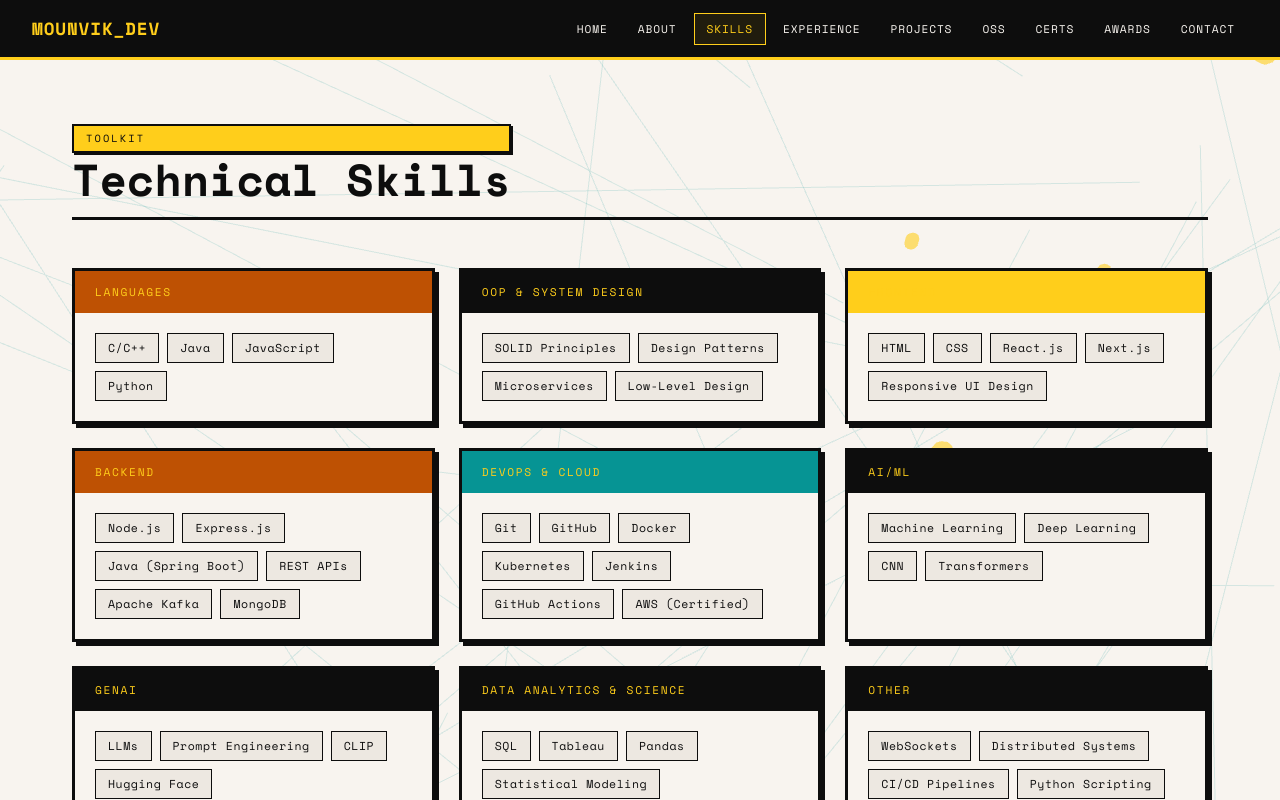
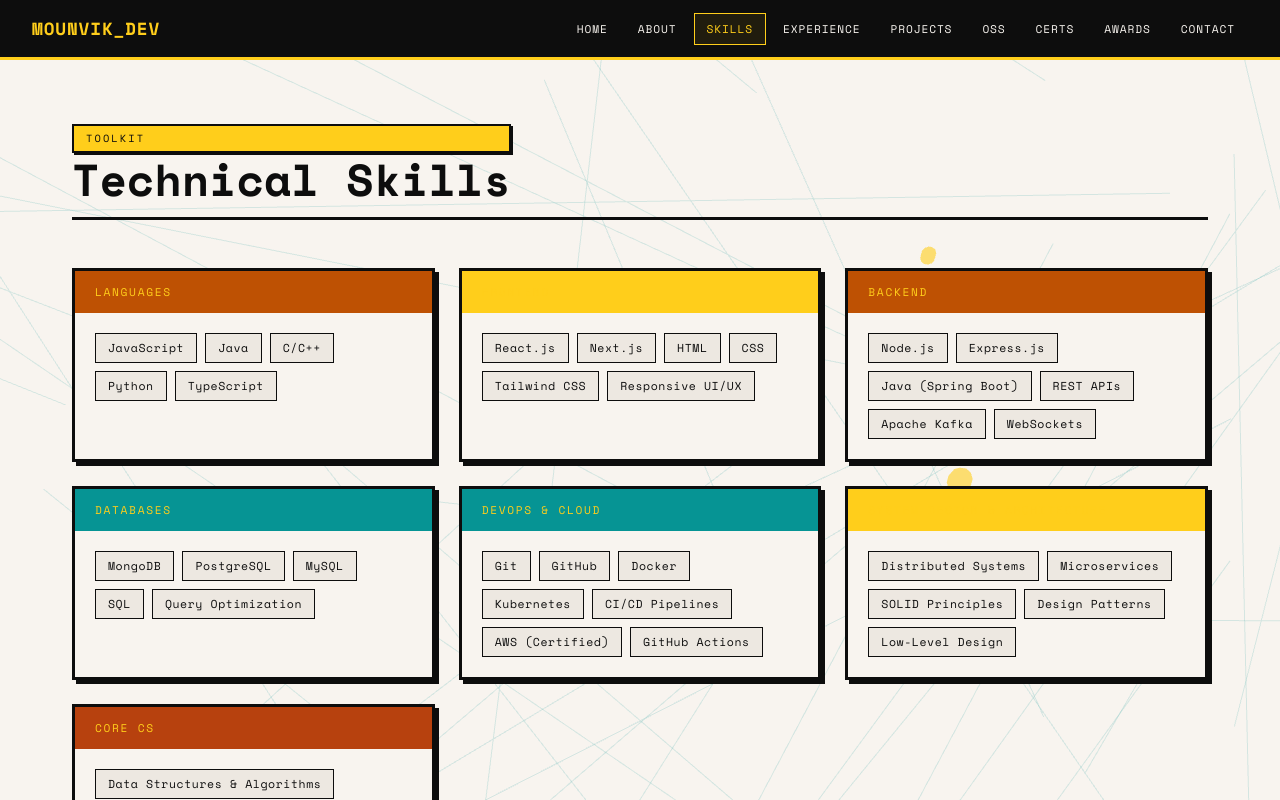
Before and after one commit to mounvikkarnati-del/mounvik-portfolio, a React (Create React App) app: page /skills in a window 1280 px wide. Shown: the top 800 px of the page. Built offline with nearby package versions, Linux system fonts and the light colour scheme.

Commit message:
Revise resume.js for Full Stack Developer profile
Updated personal details, skills, and experience to reflect a focus on Full Stack development. Removed research section and adjusted achievements for clarity.

```diff
--- a/src/data/resume.js
+++ b/src/data/resume.js
@@ -1,63 +1,63 @@
 export const personal = {
   name: "Mounvik Karnati",
-  title: "Software Engineer & AI/ML Researcher",
-  tagline: "Building systems that scale. Researching models that matter.",
+  title: "Full Stack Developer / Software Engineer",
+  tagline: "Building scalable web applications, REST APIs, and reliable backend systems.",
   email: "mounvikkarnati06@gmail.com",
   phone: "+91-9515467198",
   linkedin: "https://in.linkedin.com/in/mounvikkarnati",
   github: "https://github.com/mounvikkarnati",
   portfolio: "https://mounvikkarnati.22web.org",
   summary:
-    "Computer Science undergraduate with strong foundations in software engineering, AI/ML, data analytics, and distributed systems. Experienced in building scalable applications, conducting research, and solving real-world problems through development, Data Science and machine learning. Quick learner with a passion for innovation, high-performance systems, and impactful technology across fintech, AI, and software domains.",
+    "Computer Science undergraduate with strong foundations in Full Stack development, backend architecture, and distributed systems. Experienced in building scalable MERN and Java Spring Boot applications, designing RESTful APIs, and solving real-world engineering problems across fintech and web platforms. Strong in data structures, algorithms, and system design. Quick learner with a passion for clean code, high-performance systems, and impactful software across fintech and web domains.",
 };
 
 export const education = {
   degree: "B.Tech – Computer Science & Engineering",
   institution: "Vellore Institute of Technology – AP, Andhra Pradesh",
   duration: "Sep 2023 – May 2027 (Expected)",
-  cgpa: "8.94 / 10.0",
+  cgpa: "8.85 / 10.0",
 };
 
 export const skills = {
-  Languages: ["C/C++", "Java", "JavaScript", "Python"],
-  "OOP & System Design": [
-    "SOLID Principles",
-    "Design Patterns",
-    "Microservices",
-    "Low-Level Design",
-  ],
-  Frontend: ["HTML", "CSS", "React.js", "Next.js", "Responsive UI Design"],
+  Languages: ["JavaScript", "Java", "C/C++", "Python", "TypeScript"],
+  Frontend: ["React.js", "Next.js", "HTML", "CSS", "Tailwind CSS", "Responsive UI/UX"],
   Backend: [
     "Node.js",
     "Express.js",
     "Java (Spring Boot)",
     "REST APIs",
     "Apache Kafka",
+    "WebSockets",
+  ],
+  Databases: [
     "MongoDB",
+    "PostgreSQL",
+    "MySQL",
+    "SQL",
+    "Query Optimization",
   ],
   "DevOps & Cloud": [
     "Git",
     "GitHub",
     "Docker",
     "Kubernetes",
-    "Jenkins",
+    "CI/CD Pipelines",
+    "AWS (Certified)",
     "GitHub Actions",
-    "AWS (Certified)",
   ],
-  "AI/ML": ["Machine Learning", "Deep Learning", "CNN", "Transformers"],
-  GenAI: ["LLMs", "Prompt Engineering", "CLIP", "Hugging Face"],
-  "Data Analytics & Science": [
-    "SQL",
-    "Tableau",
-    "Pandas",
-    "Statistical Modeling",
+  "System Design & Architecture": [
+    "Distributed Systems",
+    "Microservices",
+    "SOLID Principles",
+    "Design Patterns",
+    "Low-Level Design",
   ],
-  Other: [
-    "WebSockets",
-    "Distributed Systems",
-    "CI/CD Pipelines",
-    "Python Scripting",
-    "Networking (CCNA)",
+  "Core CS": [
+    "Data Structures & Algorithms",
+    "Object-Oriented Programming",
+    "DBMS",
+    "Operating Systems",
+    "Computer Networks (CCNA)",
   ],
 };
 
@@ -110,11 +110,11 @@
   {
     title: "StockPulse – Time-Series Stock Price Forecasting",
     url: "https://github.com/mounvikkarnati",
-    stack: ["Python", "LSTM", "Prophet", "scikit-learn", "Pandas", "Flask"],
+    stack: ["Python", "Flask", "scikit-learn", "Pandas", "PostgreSQL"],
     points: [
-      "Engineered a multi-model time-series forecasting system comparing LSTM and Facebook Prophet on 5 years of NIFTY 50 stock data, achieving RMSE of 18.4 on 30-day price prediction horizons.",
-      "Applied feature engineering on lag variables, RSI, MACD, and Bollinger Bands; used walk-forward validation to prevent data leakage across temporal splits.",
-      "Deployed inference via a Flask REST API with configurable prediction windows, demonstrating production-grade ML serving for financial time-series applications.",
+      "Built a full-stack financial data analysis platform using Python backend, scikit-learn for statistical modeling, and PostgreSQL for persistent storage of historical market data.",
+      "Engineered feature engineering pipeline processing lag variables, technical indicators (RSI, MACD, Bollinger Bands) with pandas; implemented walk-forward validation for robust model evaluation.",
+      "Deployed REST API via Flask enabling real-time prediction queries with configurable analysis windows, demonstrating production-grade backend architecture for financial applications.",
     ],
   },
   {
@@ -134,98 +134,45 @@
     url: "https://github.com/EduLinkUp",
     stack: ["Next.js 16", "React 19", "TypeScript", "Tailwind CSS", "TipTap", "Radix UI"],
     points: [
-      "Invited as an organization member of the EduLinkUp GitHub organization by the maintainer @eccentriccoder01, recognizing consistent high-quality contributions.",
-      "Delivered full-stack features: glassmorphic UI components (React + Tailwind CSS), RESTful API integrations, community forum enhancements (TipTap rich text editor), and course management modules.",
-      "Collaborated with a distributed team through GitHub pull requests, code reviews, and issue triage following Agile open-source contribution workflows.",
-      "Platform supports 24/7 course access, AI-powered learning paths, interactive community discussions, and real-time progress tracking for thousands of students.",
+      "Invited as an organization member of the EduLinkUp GitHub organization by the maintainer @eccentriccoder01, recognizing the certificate management system independently built for Photon Club, VIT-AP.",
+      "Building EduLinkUp's certificate management system to issue certificates to users upon course completion, designing the underlying database schema and project structure from scratch.",
+      "Developing REST APIs to fetch and serve certificate and course completion data, integrating with the platform's Next.js/React/TypeScript stack.",
+      "Collaborating with a distributed team through GitHub pull requests, code reviews, and issue triage following Agile open-source contribution workflows.",
     ],
   },
 ];
 
-export const research = [
-  {
-    title: "Web-Scale Multimodal Summarization using CLIP-Based Semantic Alignment",
-    doi: "https://doi.org/10.48550/arXiv.2602.14889",
-    venue: "arXiv Preprint",
-    points: [
-      "Developed a web-scale multimodal summarization framework integrating web, news, and image retrieval with CLIP-based semantic ranking.",
-      "Achieved 96.99% accuracy and 0.927 ROC-AUC using fine-tuned CLIP models for multimodal text-image alignment.",
-    ],
-  },
-  {
-    title: "Accuracy-Constrained CNN Pruning for Efficient and Reliable EEG-Based Seizure Detection",
-    doi: "https://doi.org/10.48550/arXiv.2509.05190",
-    venue: "arXiv Preprint",
-    points: [
-      "Developed a lightweight 1D-CNN model for EEG-based seizure detection using structured pruning and mild early stopping techniques.",
-      "Reduced model weights and memory by 50% while maintaining 92.87% precision and improving macro-F1 performance.",
-    ],
-  },
-  {
-    title: "Improving Real-Time Concept Drift Detection using a Hybrid Transformer-Autoencoder Framework",
-    doi: "https://doi.org/10.48550/arXiv.2508.07085",
-    venue: "arXiv Preprint",
-    points: [
-      "Developed a hybrid Transformer-Autoencoder framework for real-time concept drift detection in time-sequenced machine learning applications.",
-      "Designed a Trust Score system combining drift metrics, uncertainty, and rule violations for earlier and interpretable drift detection.",
-    ],
-  },
-  {
-    title: "Eliminating Redundancy in EEG Seizure Models Through Precision-Aware CNN Compression",
-    doi: "https://doi.org/10.1109/ESIC68176.2026.11495868",
-    venue: "IEEE International Conference (Published)",
-    points: [
-      "Designed a lightweight 1D-CNN architecture for EEG seizure detection with improved efficiency for low-resource clinical environments.",
-      "Applied structured pruning to reduce model parameters and memory by 50% while maintaining high predictive performance.",
-    ],
-  },
-];
-
+// Research section removed - portfolio now focused on Full Stack software engineering and fintech projects
 export const certifications = [
   {
     name: "Cisco Certified Network Associate (CCNA) – Computer Networks",
     issuer: "Cisco",
     points: [
-      "Strong understanding of network architecture, routing & switching, TCP/IP protocols, and network security — applicable to distributed, high-reliability backend infrastructure.",
-      "Relevant for building secure, scalable backend services operating across global, low-latency financial networks.",
+      "Strong understanding of network architecture, routing & switching, TCP/IP protocols, and network security — essential for building distributed, high-reliability systems.",
+      "Applicable to designing scalable backend services, understanding protocol optimization, and architecting secure distributed infrastructure.",
     ],
   },
   {
     name: "Cisco JavaScript Essentials 1 & 2 (JS-1, JS-2)",
     issuer: "Cisco Networking Academy",
     points: [
-      "Foundational to advanced JavaScript — DOM manipulation, asynchronous programming, modern APIs, enabling scalable full-stack development.",
-      "Applied in building interactive, responsive frontends for high-concurrency user experiences.",
+      "Foundational to advanced JavaScript — DOM manipulation, asynchronous programming, modern APIs, and event-driven architecture.",
+      "Core enabler for full-stack development with React, Node.js, and responsive web applications.",
     ],
   },
   {
     name: "AWS Cloud Architecture Certified",
     issuer: "Amazon Web Services",
     points: [
-      "Cloud-native development fundamentals applicable to service-oriented, high-availability architectures in large-scale financial systems.",
-    ],
-  },
-  {
-    name: "Cisco Networking Academy Data Analytics Essentials",
-    issuer: "Cisco Networking Academy",
-    points: [
-      "Earned certification, learning Excel, SQL, and Tableau for data analysis and visualization.",
-      "Built a movie dataset analytics project using SQL, Excel, and Tableau dashboards to generate meaningful business insights.",
-    ],
-  },
-  {
-    name: "Cisco Networking Academy Introduction to Data Science",
-    issuer: "Cisco Networking Academy",
-    points: [
-      "Completed introductory Data Science course, learning fundamentals of data analytics, engineering, and machine learning concepts.",
-      "Explored real-world applications of data science in business, healthcare, and education to understand data-driven decision making.",
+      "Cloud-native development, serverless architectures, containerization, and scalable infrastructure design.",
+      "Enables deploying production-grade full-stack applications with high availability, fault tolerance, and global reach.",
     ],
   },
 ];
 
 export const achievements = [
-  "Solved 300+ DSA problems on LeetCode, demonstrating strong algorithmic problem-solving essential for large-scale financial engineering systems.",
-  "2 research papers accepted at IEEE international conferences (Delhi Section & Bhubaneswar Section); multiple preprints on arXiv; recognized as an arXiv CS endorser.",
-  "Secured 9th place among 400+ teams in the Smart India Hackathon (SIH) Internal Round.",
-  "Vice President, Photon Club — led 10+ technical events and managed cross-functional teams of 50+ members.",
+  "Solved 300+ DSA problems demonstrating strong algorithmic problem-solving and system design capabilities.",
+  "Secured 9th place among 400+ teams in the Smart India Hackathon (SIH) Internal Round — recognized for innovative full-stack solution design.",
+  "Vice President, Photon Club — led 10+ technical events, mentored junior developers, and managed cross-functional teams of 50+ members.",
+  "AWS Certified Cloud Architect & Cisco CCNA — strong cloud and network infrastructure fundamentals for scalable backend systems.",
 ];
```
